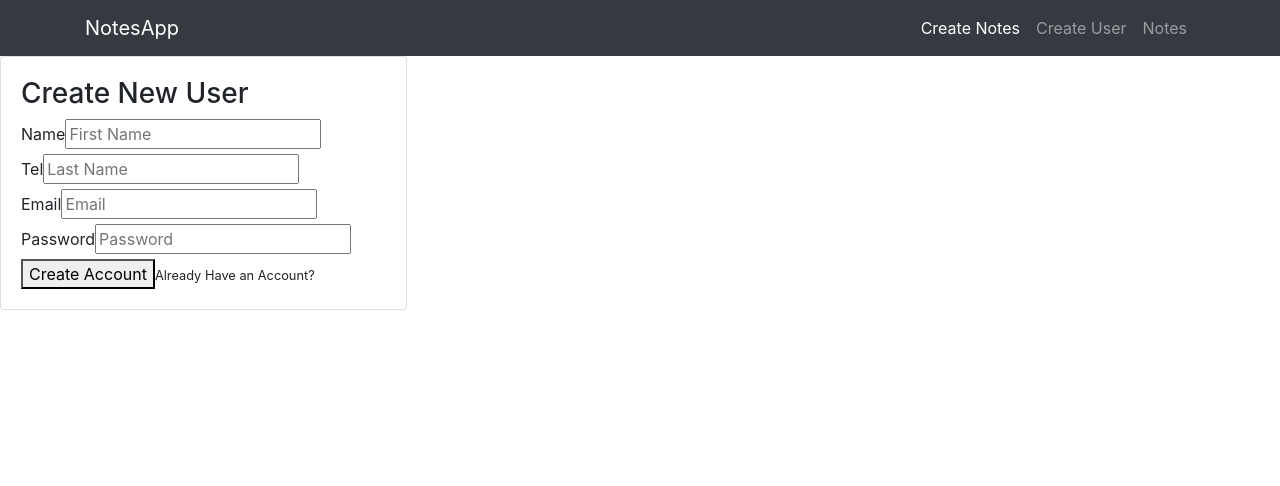
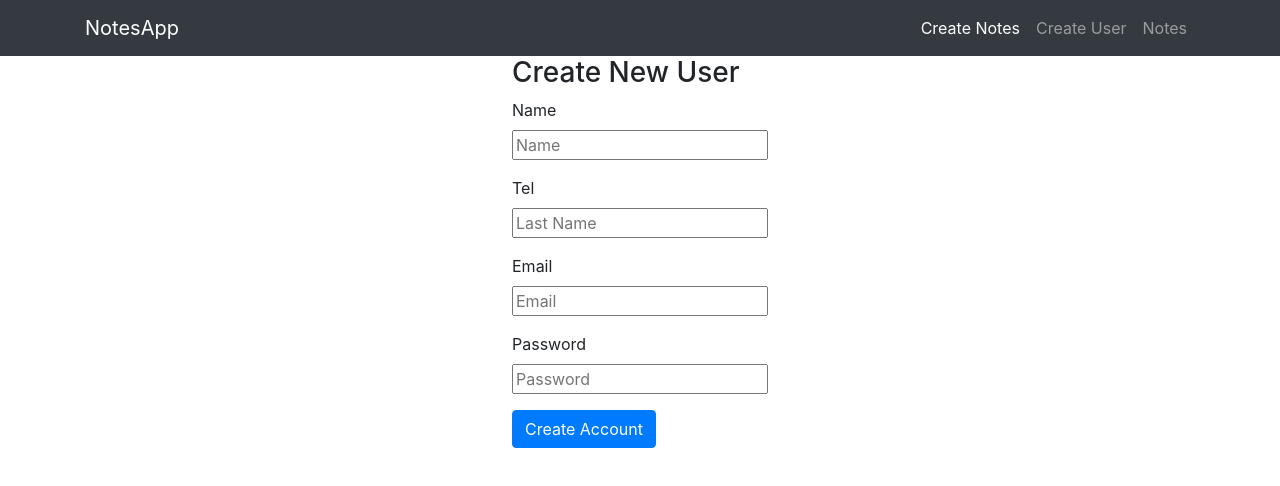
Before and after one commit to Developing-Brutality-Studios/backend.proMag, a React (Create React App) app in the folder front/: page /user in a window 1280 px wide. Shown: the top 486 px of the page. Built offline with nearby package versions, Linux system fonts and the light colour scheme.

Commit message:
form create user

```diff
--- a/front/src/components/CreatUser.js
+++ b/front/src/components/CreatUser.js
@@ -93,27 +93,33 @@ export default class CreateUser extends Component {
     render() {
         const { formErrors } = this.state;
         return (
-            <div className="row">
-                <div className="col-md-4">
-                    <div className="card card-body">
+
+
+            <div className="d-flex justify-content-center">
+                <div>
                     <h3>Create New User</h3>
+                    <div>
                         <form onSubmit={this.onSubmit} noValidate>
-                            <div className="name">
+                            <div className="name form-group">
                                 <label htmlFor="name">Name</label>
+                                <div id="exampleInputEmail1" aria-describedby="emailHelp">
                                     <input
                                         className={formErrors.name.length > 0 ? "error" : null}
-                                    placeholder="First Name"
+                                        placeholder="Name"
                                         type="text"
                                         name="name"
                                         noValidate
                                         onChange={this.onInputChange}
                                     />
+                                </div>
                                 {formErrors.name.length > 0 && (
-                                    <span className="errorMessage">{formErrors.name}</span>
+                                    <small id="emailHelp" className="errorMessage form-text text-muted">{formErrors.name}</small>
                                 )}
                             </div>
-                            <div className="tel">
+
+                            <div className="tel form-group">
                                 <label htmlFor="tel">Tel</label>
+                                <div id="exampleInputEmail1" aria-describedby="emailHelp">
                                     <input
                                         className={formErrors.tel.length > 0 ? "error" : null}
                                         placeholder="Last Name"
@@ -122,12 +128,14 @@ export default class CreateUser extends Component {
                                         noValidate
                                         onChange={this.onInputChange}
                                     />
+                                </div>
                                 {formErrors.tel.length > 0 && (
-                                    <span className="errorMessage">{formErrors.tel}</span>
+                                    <small id="emailHelp" className="errorMessage form-text text-muted">{formErrors.tel}</small>
                                 )}
                             </div>
-                            <div className="email">
+                            <div className="email form-group">
                                 <label htmlFor="email">Email</label>
+                                <div id="exampleInputEmail1" aria-describedby="emailHelp">
                                     <input
                                         className={formErrors.email.length > 0 ? "error" : null}
                                         placeholder="Email"
@@ -136,12 +144,15 @@ export default class CreateUser extends Component {
                                         noValidate
                                         onChange={this.onInputChange}
                                     />
+                                </div>
+
                                 {formErrors.email.length > 0 && (
-                                    <span className="errorMessage">{formErrors.email}</span>
+                                    <small id="emailHelp" className="errorMessage form-text text-muted">{formErrors.email}</small>
                                 )}
                             </div>
-                            <div className="password">
+                            <div className="password form-group">
                                 <label htmlFor="password">Password</label>
+                                <div id="exampleInputEmail1" aria-describedby="emailHelp">
                                     <input
                                         className={formErrors.password.length > 0 ? "error" : null}
                                         placeholder="Password"
@@ -150,18 +161,17 @@ export default class CreateUser extends Component {
                                         noValidate
                                         onChange={this.onInputChange}
                                     />
+                                </div>
                                 {formErrors.password.length > 0 && (
-                                    <span className="errorMessage">{formErrors.password}</span>
+                                    <small id="emailHelp" className="errorMessage form-text text-muted">{formErrors.password}</small>
                                 )}
                             </div>
                             <div className="createAccount">
-                                <button type="submit">Create Account</button>
-                                <small>Already Have an Account?</small>
+                                <button type="submit" className="btn btn-primary">Create Account</button>
                             </div>
                         </form>
                     </div>
                 </div>
-
             </div>
         )
     }
```
Lines whose indentation alone changed are shown as unchanged.
